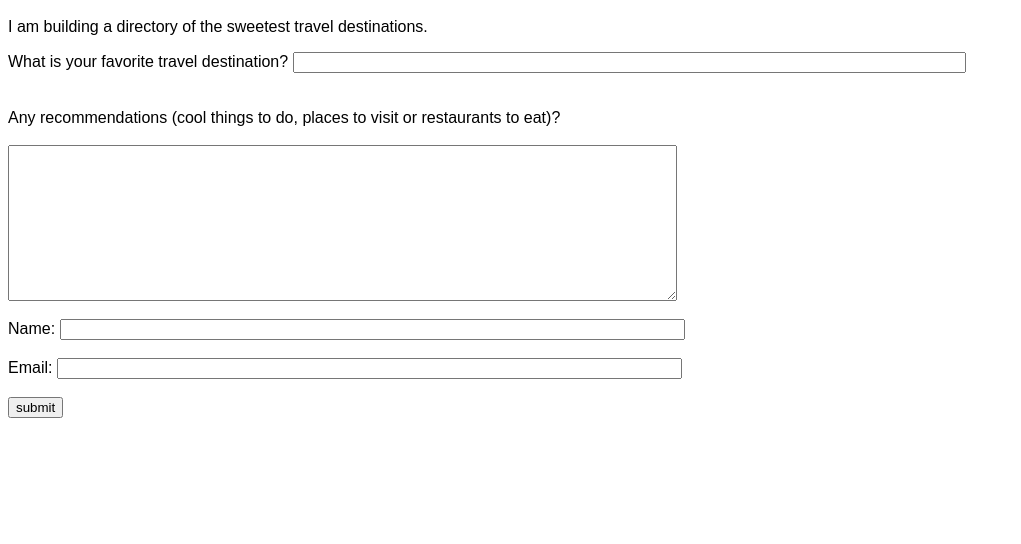
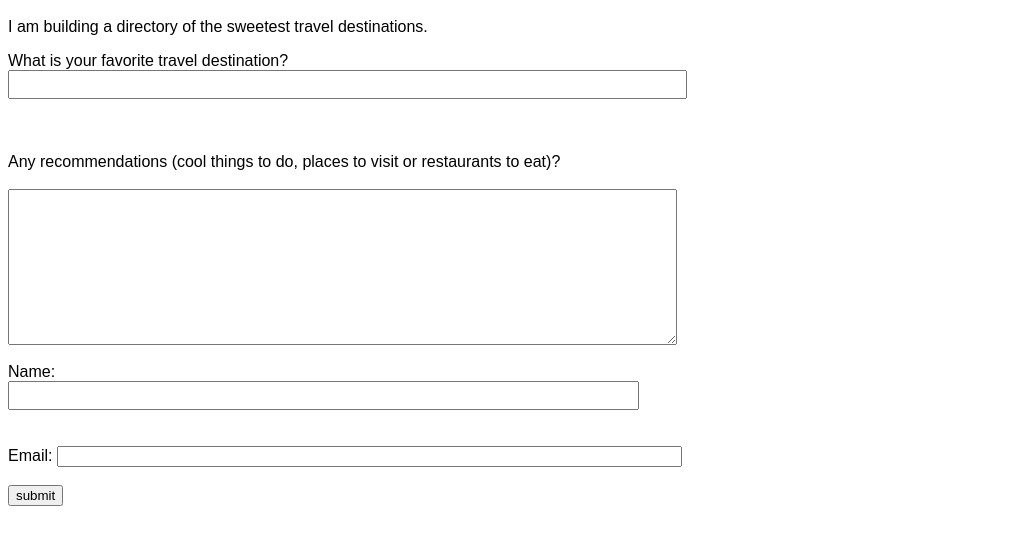
Before and after one commit to notfelineit/notfelineit.github.io, a plain HTML site: page index.html in a window 1280 px wide. Shown: the part 48-592 px from the top of the page, without its empty margins (0-1021 px from the left). Drawn offline with Linux system fonts and the light colour scheme.

Commit message:
style changes

```diff
--- a/index.html
+++ b/index.html
@@ -51,6 +51,14 @@
 body {
     font-family: 'Avenir', sans-serif;
 }
+input[type='text'] {
+    display: block;
+    font-family: 'Avenir', sans-serif;
+    padding: 5px;
+}
+input[type='text']:focus {
+    outline: none;
+}
 </style>
 </body>
 </html>
```
